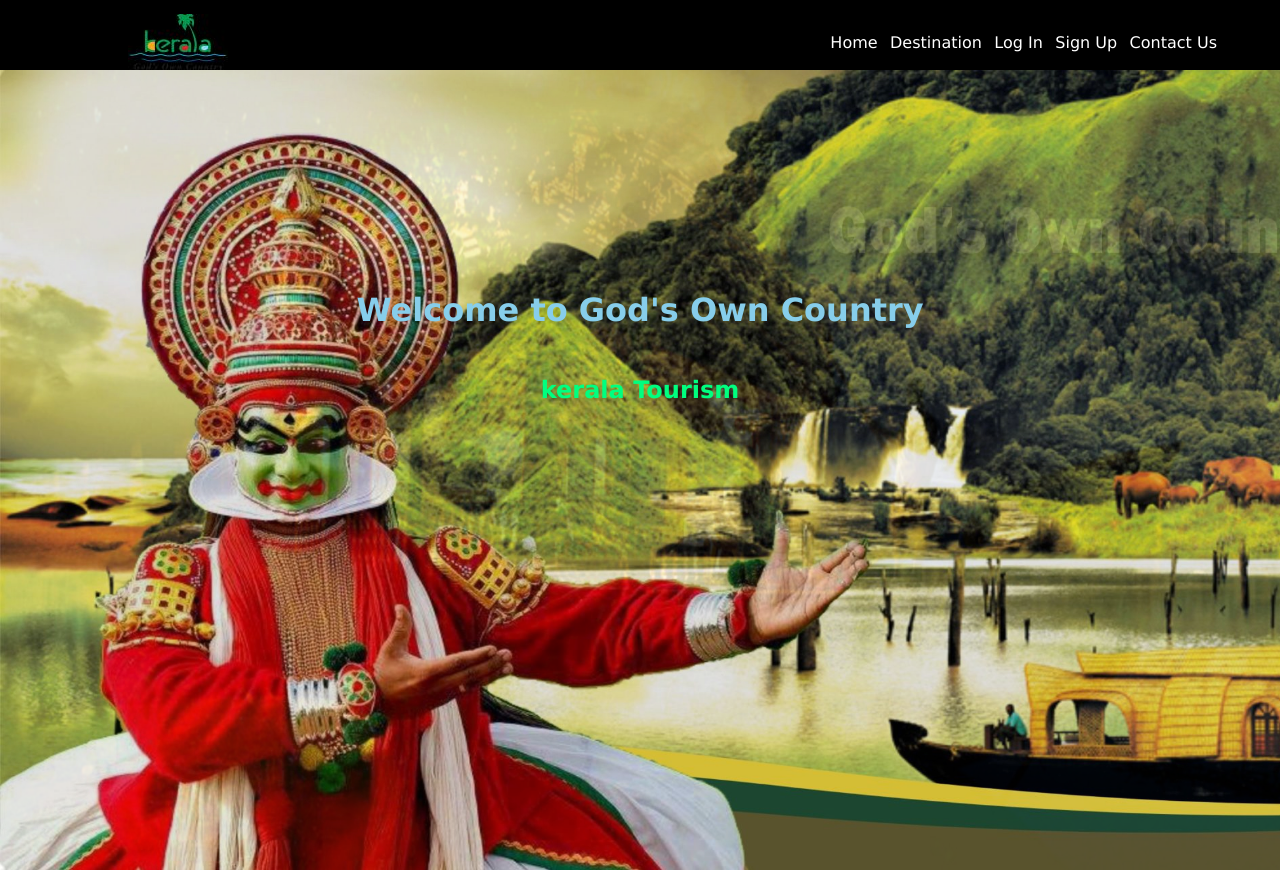
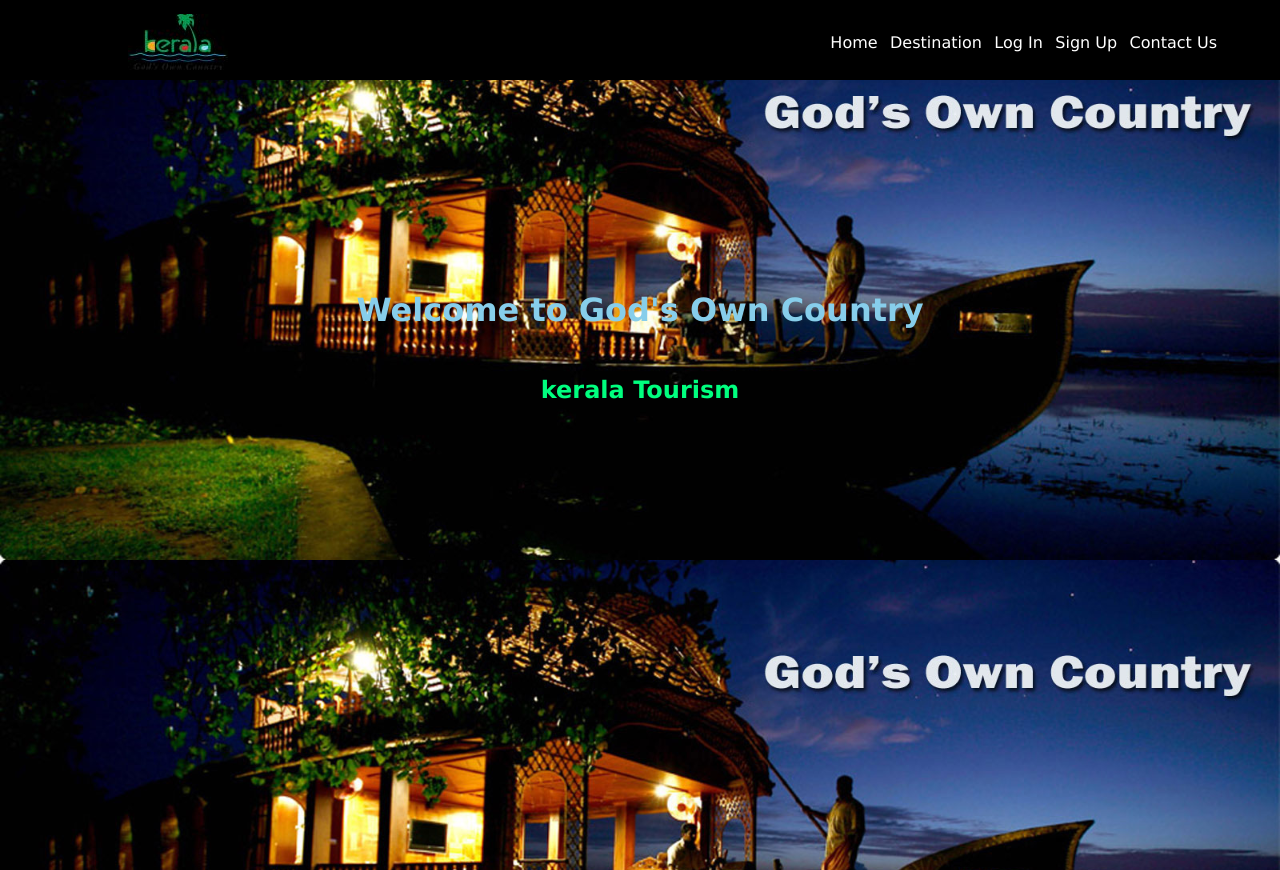
Before and after one commit to vishnupriyavrajan/Kerala-Tourism-Website, a plain HTML site: page index.html in a window 1280 px wide. Drawn offline with nearby package versions, Linux system fonts and the light colour scheme.

Commit message:
Update index.html

```diff
--- a/index.html
+++ b/index.html
@@ -62,7 +62,7 @@
         }
 
 
-        @keyframes animate{
+        /* @keyframes animate{
             0%,100%{
                 background-image: url(images/s.jpg);
             }
@@ -73,10 +73,10 @@
                 background-image: url(images/r.jpg);
             }
 
-        }
+        }   */
 </style>
 
-<body>
+<body background="Images/r.jpg">
 
   <header>
     <img src="Images/d.jpeg" >
```
